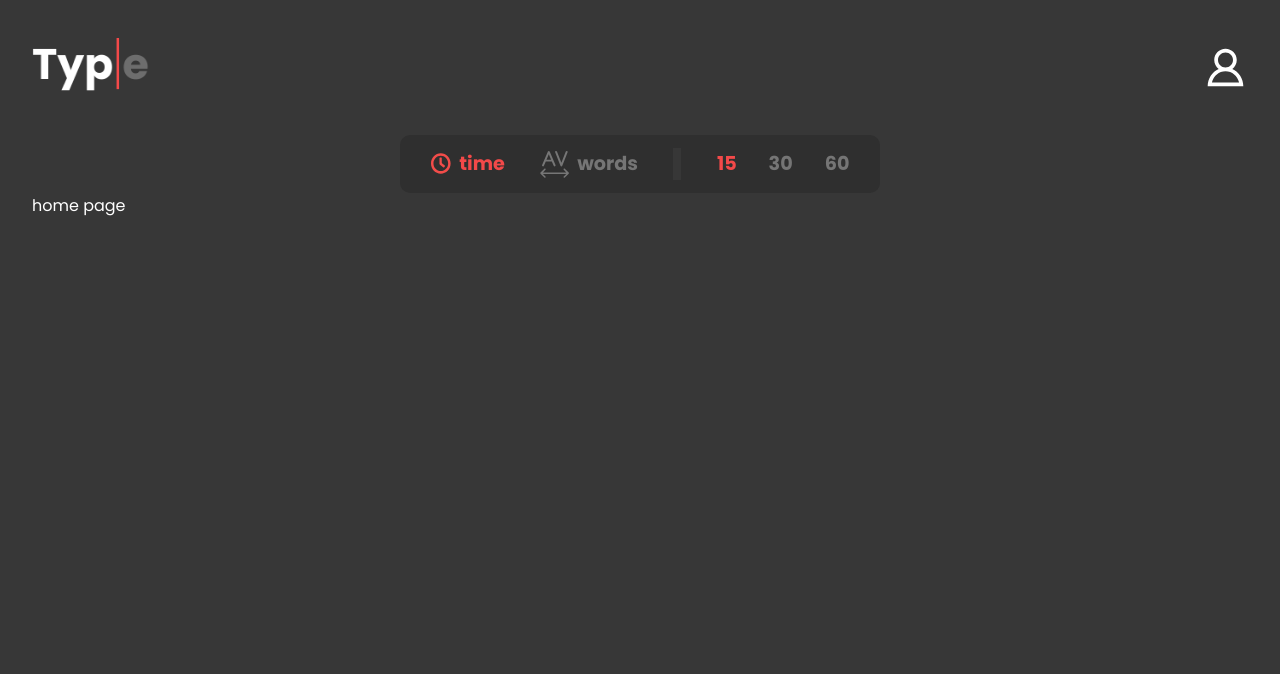
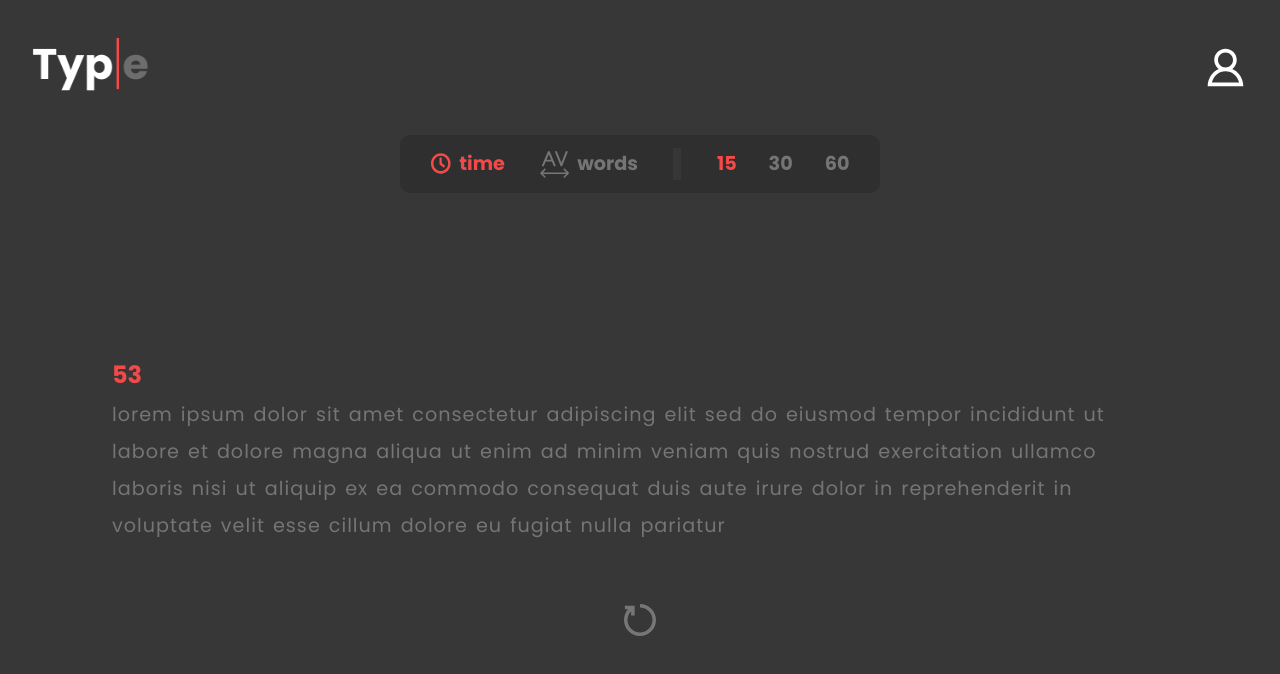
Before and after one commit to brandonlam4237/Typ, a React (Vite) app: page / in a window 1280 px wide. Shown: the top 674 px of the page. Built offline with nearby package versions, Linux system fonts and the light colour scheme.

Commit message:
feat: basic game layout

```diff
--- a/src/client/pages/Home.tsx
+++ b/src/client/pages/Home.tsx
@@ -1,12 +1,28 @@
-import React from "react";
+import React, { useState } from "react";
 import SettingsBar from "../components/SettingsBar";
 import "../scss/home.scss";
+import reset from "../assets/reset.svg";
 
 function Home() {
+  const text: string =
+    "lorem ipsum dolor sit amet consectetur adipiscing elit sed do eiusmod tempor incididunt ut labore et dolore magna aliqua ut enim ad minim veniam quis nostrud exercitation ullamco laboris nisi ut aliquip ex ea commodo consequat duis aute irure dolor in reprehenderit in voluptate velit esse cillum dolore eu fugiat nulla pariatur";
+  const textArr: string[] = text.split(" ");
+
   return (
     <main className="home">
       <SettingsBar />
-      <div>home page</div>
+      <div className="game">
+        <div className="game__timer">53</div>
+        <div className="game__words">
+          {textArr.map((word) => {
+            return <div>{word}</div>;
+          })}
+        </div>
+        <div className="game__cursor"></div>
+        <div className="game__reset-container">
+          <img className="game__reset" src={reset} />
+        </div>
+      </div>
     </main>
   );
 }
--- a/src/client/scss/home.scss
+++ b/src/client/scss/home.scss
@@ -1,4 +1,55 @@
+@import "colors";
+
 .home {
   padding-left: 2rem;
   padding-right: 2rem;
+  display: flex;
+  flex-direction: column;
+  align-items: center;
+
+  .game {
+    height: calc(100vh - 12rem);
+    display: flex;
+    flex-direction: column;
+    justify-content: center;
+    gap: 2rem;
+    //border: solid red;
+    color: $light-gray;
+    max-width: 80rem;
+    padding-left: 5rem;
+    padding-right: 5rem;
+
+    &__words {
+      letter-spacing: 1px;
+      font-size: 1.2rem;
+      display: flex;
+      flex-wrap: wrap;
+      gap: 0.5rem;
+    }
+
+    &__timer {
+      font-size: 1.5rem;
+      color: $red;
+      font-weight: bold;
+      margin-bottom: -1.5rem;
+    }
+
+    &__reset-container {
+      width: 100%;
+      display: flex;
+      justify-content: center;
+    }
+
+    &__reset {
+      height: 2rem;
+      cursor: pointer;
+      filter: invert(50%) sepia(0%) saturate(0%) hue-rotate(188deg)
+        brightness(91%) contrast(87%);
+    }
+
+    &__reset:hover {
+      filter: invert(44%) sepia(71%) saturate(5029%) hue-rotate(338deg)
+        brightness(109%) contrast(90%);
+    }
+  }
 }
```
Also changed, not shown: src/client/assets/reset.svg (added).
